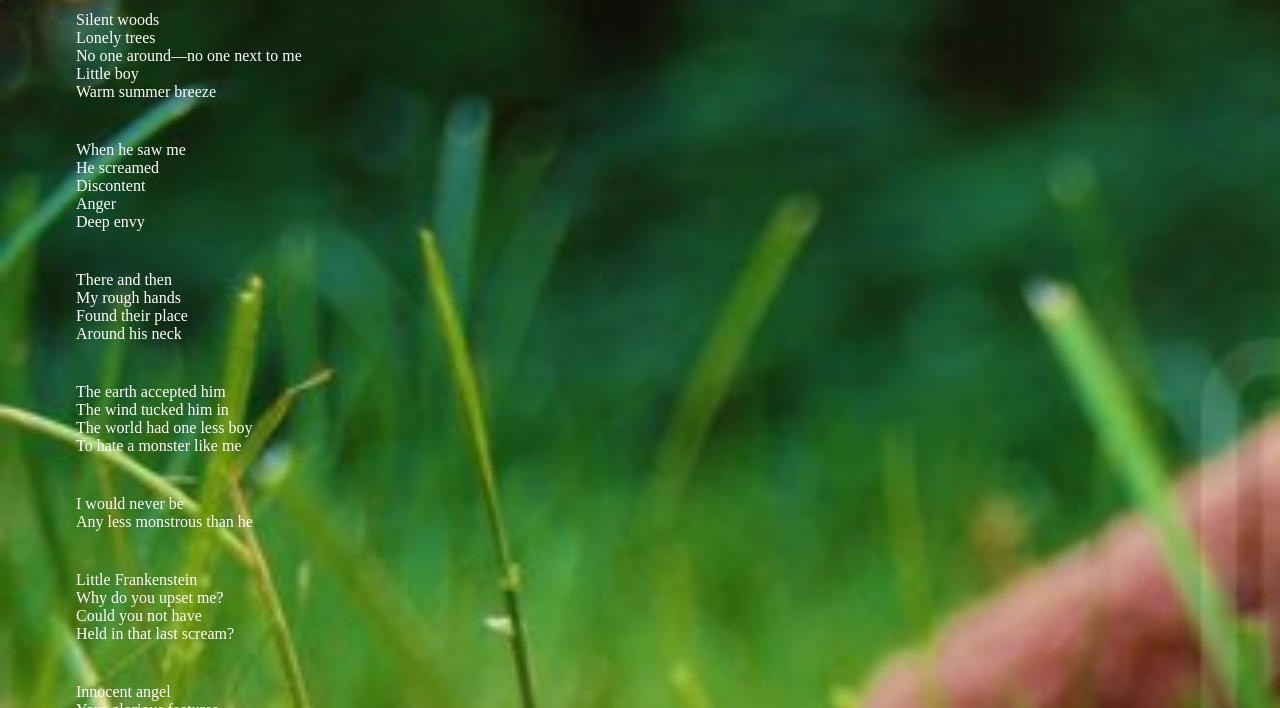
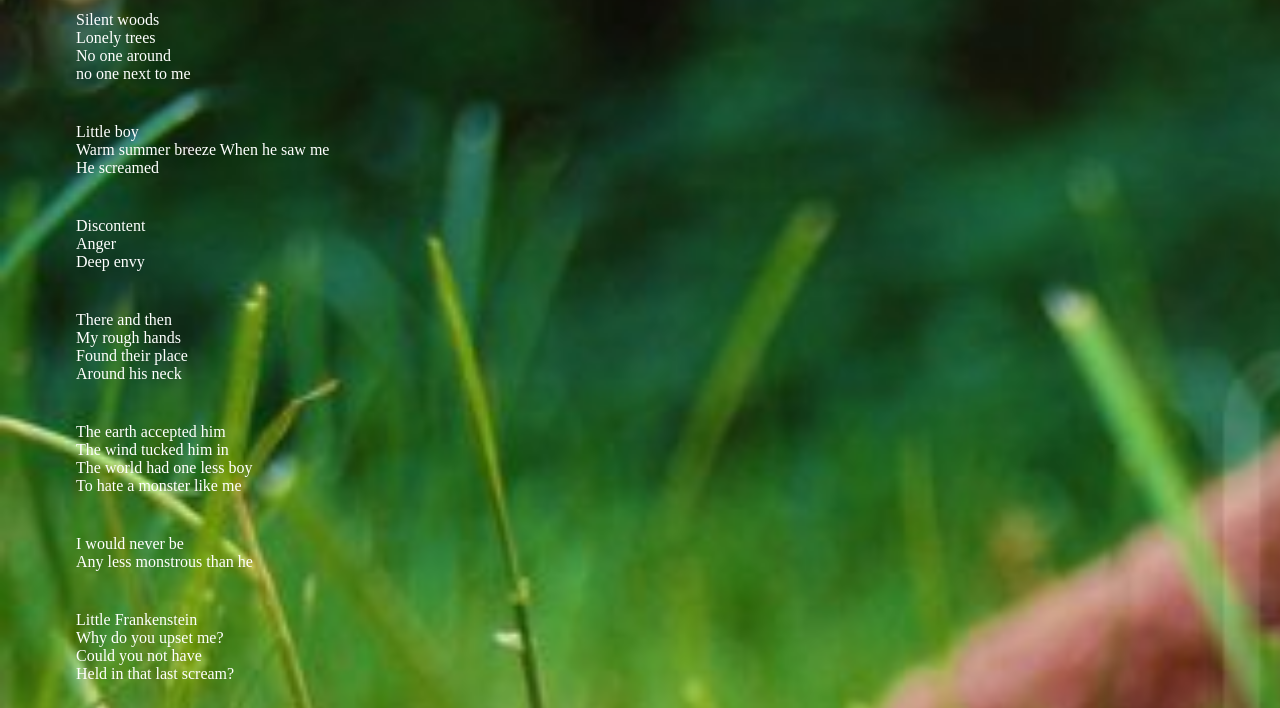
Before and after one commit to eng3u7-02/eng3u7-02.github.io, a plain HTML site: page poem.html in a window 1280 px wide. Shown: the part 170-878 px from the top of the page. Drawn offline with Linux system fonts and the light colour scheme.

Commit message:
Update poem.html

```diff
--- a/poem.html
+++ b/poem.html
@@ -8,8 +8,9 @@
 	<body background="danborun.jpg">
 		<h1 style="color:#FFFFFF;">The Love Song of J. Alfred Prufrock</h1>
 		<h2 style="color:#FFFFFF;">Ragged Claws</h2>
-		<p style="color:#FFFFFF;">Silent woods <br>Lonely trees <br>No one around—no one next to me <br>Little boy <br>Warm summer breeze
-		<p style="color:#FFFFFF;">When he saw me <br>He screamed <br>Discontent <br>Anger <br>Deep envy
+		<p style="color:#FFFFFF;">Silent woods <br>Lonely trees <br>No one around <br>no one next to me
+		<p style="color:#FFFFFF;">Little boy <br>Warm summer breeze When he saw me <br>He screamed
+		<p style="color:#FFFFFF;">Discontent <br>Anger <br>Deep envy
 		<p style="color:#FFFFFF;">There and then <br>My rough hands <br>Found their place <br>Around his neck
 		<p style="color:#FFFFFF;">The earth accepted him <br>The wind tucked him in <br>The world had one less boy <br>To hate a monster like me
 		<p style="color:#FFFFFF;">I would never be <br>Any less monstrous than he
```
